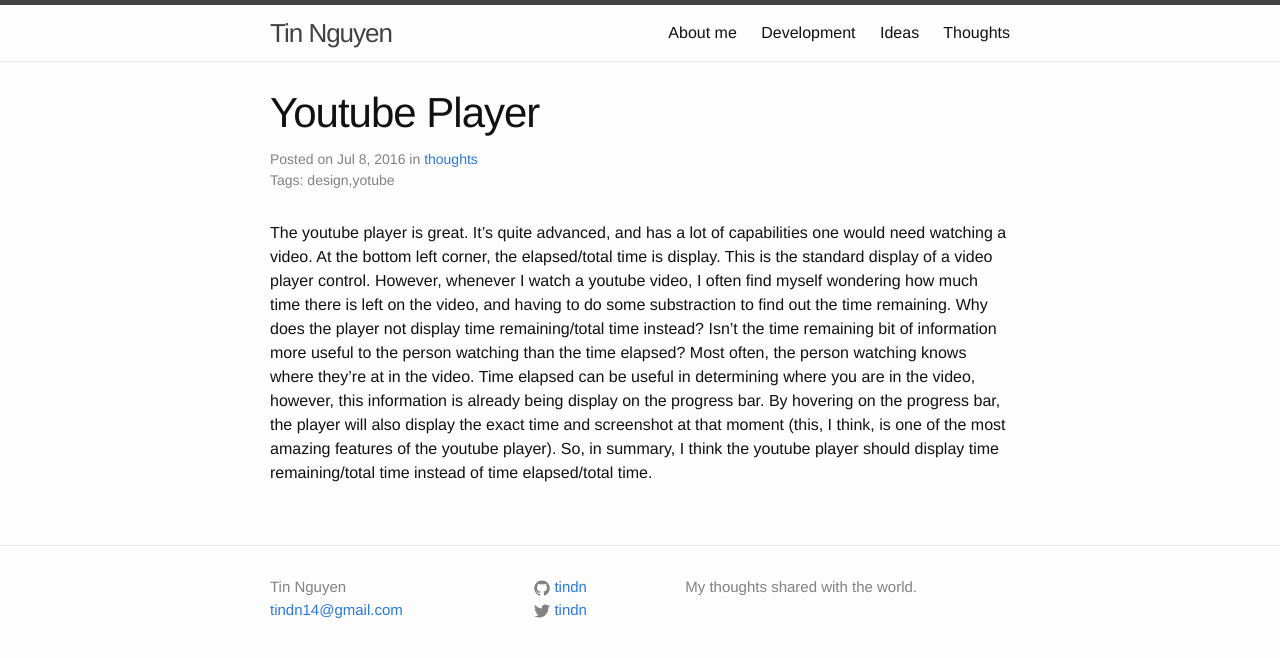
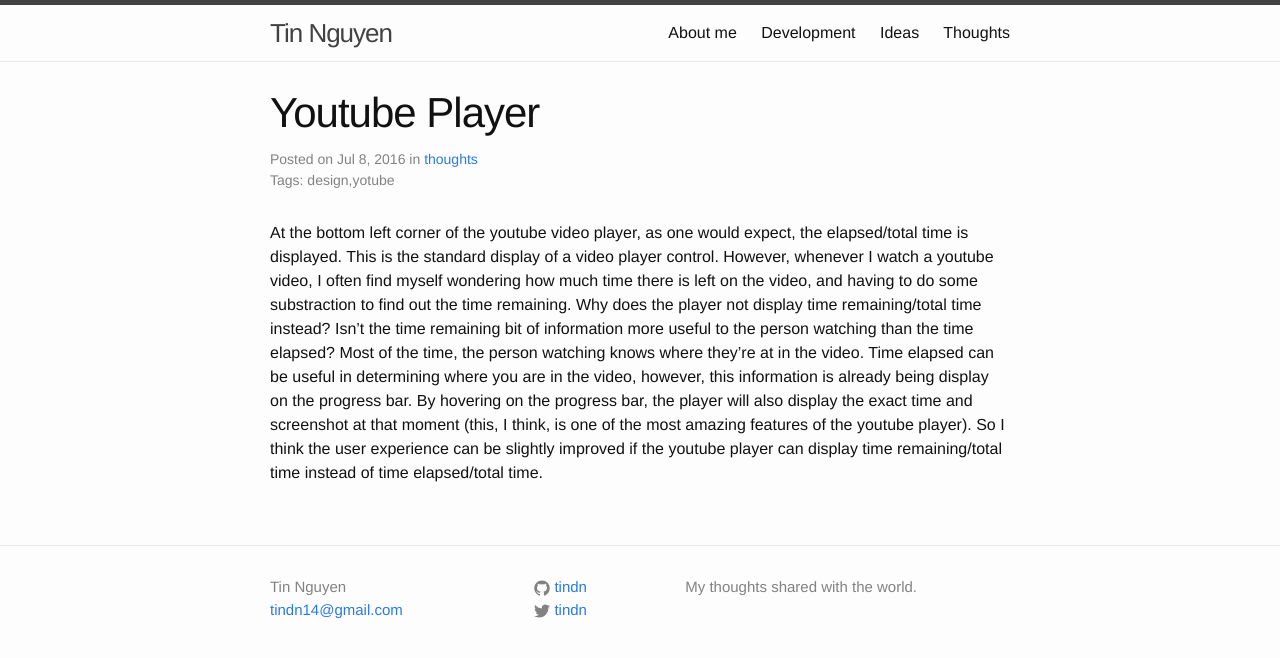
Before and after one commit to tindn/tindn.github.io, a Jekyll site: the page built from _posts/2016-07-08-youtube-player.markdown, in a window 1280 px wide. Shown: the top 658 px of the page. Built offline with Jekyll 4.4.1, drawn with Linux system fonts in a browser that asks for light colours.

Commit message:
edits to youtube player post

```diff
--- a/_posts/2016-07-08-youtube-player.markdown
+++ b/_posts/2016-07-08-youtube-player.markdown
@@ -6,9 +6,9 @@ categories: thoughts
 tags: design, yotube
 ---
 
-The youtube player is great. It's quite advanced, and has a lot of capabilities one would need watching a video. At the bottom left corner, the elapsed/total time is display.
+At the bottom left corner of the youtube video player, as one would expect, the elapsed/total time is displayed.
 This is the standard display of a video player control. However, whenever I watch a youtube video, I often find myself wondering how much time there is left on the video, and having to do some substraction
 to find out the time remaining. Why does the player not display time remaining/total time instead? Isn't the time remaining bit of information more useful to the person watching than the time
-elapsed? Most often, the person watching knows where they're at in the video. Time elapsed can be useful in determining where you are in the video, however, this information is already being display
+elapsed? Most of the time, the person watching knows where they're at in the video. Time elapsed can be useful in determining where you are in the video, however, this information is already being display
 on the progress bar. By hovering on the progress bar, the player will also display the exact time and screenshot at that moment (this, I think, is one of the most amazing features of the youtube
-player). So, in summary, I think the youtube player should display time remaining/total time instead of time elapsed/total time.
+player). So I think the user experience can be slightly improved if the youtube player can display time remaining/total time instead of time elapsed/total time.
```
